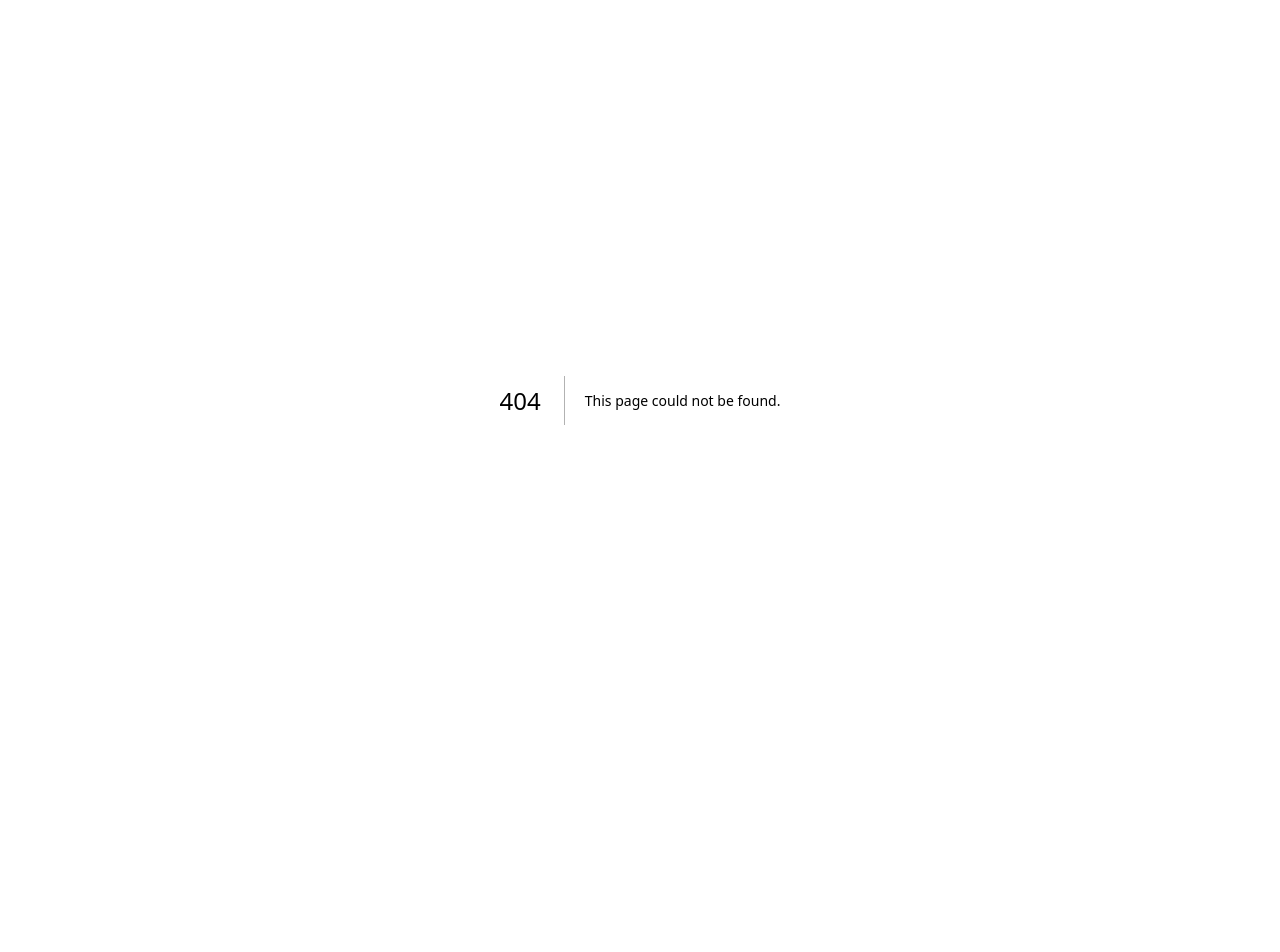
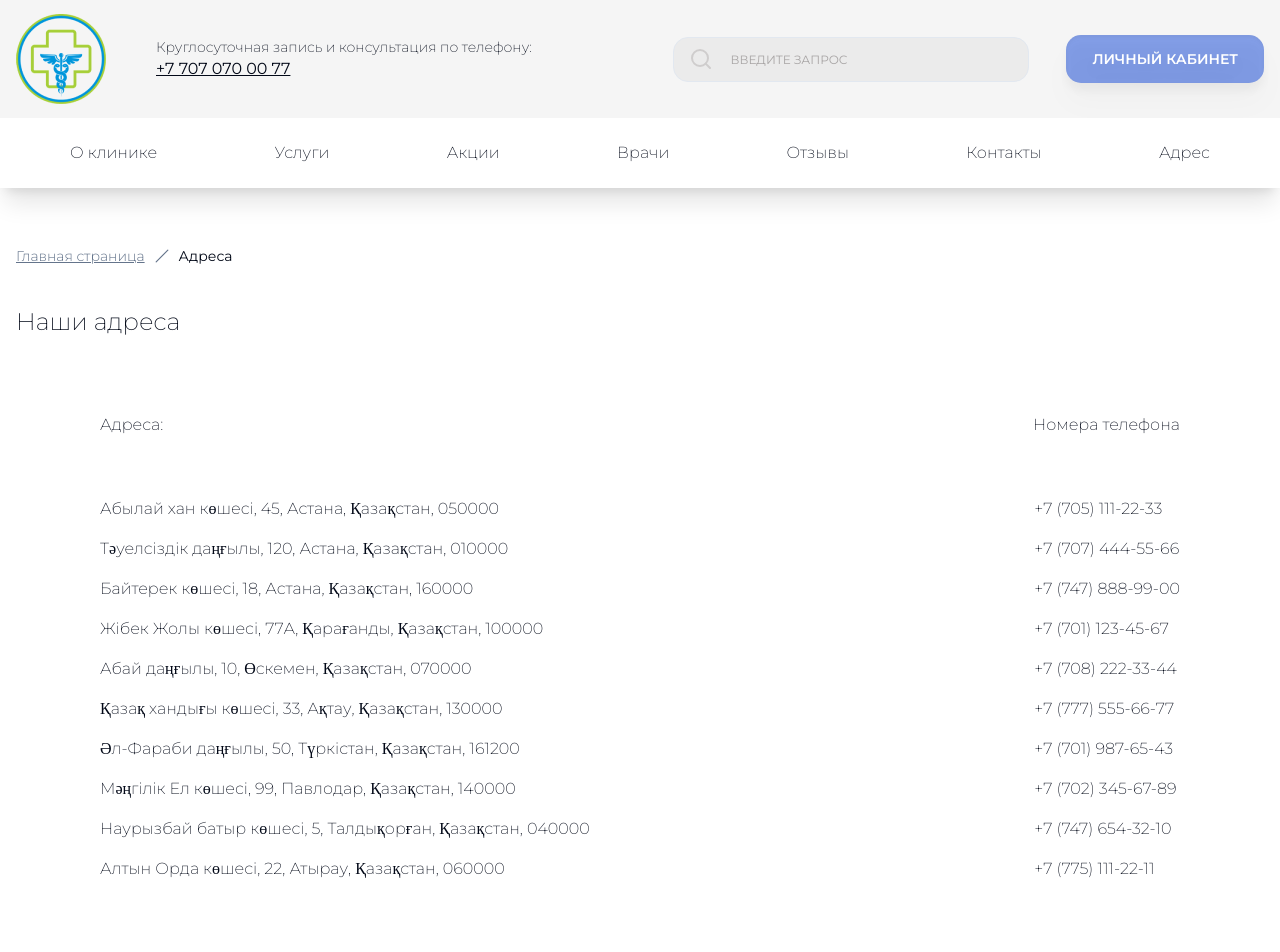
Before and after one commit to mukhammed2021/clinic, a Next.js app: page /address in a window 1280 px wide. Before the commit this address had no page. Shown: the top 952 px of the page. Before the commit the page ends 800 px from the top, so only its background shows below. Built offline with nearby package versions, Linux system fonts and the light colour scheme.

Commit message:
address page

```diff
--- /dev/null
+++ b/app/address/addresses.tsx
@@ -0,0 +1,77 @@
+export default function Addresses() {
+  return (
+    <section className="pb-10 sm:pb-20 md:pb-40">
+      <div className="container">
+        <h2 className="mb-8 sm:mb-[4.6875rem] text-2xl">Наши адреса</h2>
+      </div>
+      <div className="container grid !max-w-[69.5rem] grid-cols-[500px,150px] md:grid-cols-[4fr,1fr] overflow-x-scroll justify-between">
+        <p className="mb-[3.75rem]">Адреса:</p>
+        <p className="mb-[3.75rem] justify-self-end">Номера телефона</p>
+        <ul className="space-y-4">
+          <li>
+            <p>Абылай хан көшесі, 45, Астана, Қазақстан, 050000</p>
+          </li>
+          <li>
+            <p>Тәуелсіздік даңғылы, 120, Астана, Қазақстан, 010000</p>
+          </li>
+          <li>
+            <p>Байтерек көшесі, 18, Астана, Қазақстан, 160000</p>
+          </li>
+          <li>
+            <p>Жібек Жолы көшесі, 77А, Қарағанды, Қазақстан, 100000</p>
+          </li>
+          <li>
+            <p>Абай даңғылы, 10, Өскемен, Қазақстан, 070000</p>
+          </li>
+          <li>
+            <p>Қазақ хандығы көшесі, 33, Ақтау, Қазақстан, 130000</p>
+          </li>
+          <li>
+            <p>Әл-Фараби даңғылы, 50, Түркістан, Қазақстан, 161200</p>
+          </li>
+          <li>
+            <p>Мәңгілік Ел көшесі, 99, Павлодар, Қазақстан, 140000</p>
+          </li>
+          <li>
+            <p>Наурызбай батыр көшесі, 5, Талдықорған, Қазақстан, 040000</p>
+          </li>
+          <li>
+            <p>Алтын Орда көшесі, 22, Атырау, Қазақстан, 060000</p>
+          </li>
+        </ul>
+        <ul className="space-y-4 justify-self-end">
+          <li>
+            <a href="tel:+77051112233">+7 (705) 111-22-33</a>
+          </li>
+          <li>
+            <a href="tel:+77074445566">+7 (707) 444-55-66</a>
+          </li>
+          <li>
+            <a href="tel:+77478889900">+7 (747) 888-99-00</a>
+          </li>
+          <li>
+            <a href="tel:+77011234567">+7 (701) 123-45-67</a>
+          </li>
+          <li>
+            <a href="tel:+77082223344">+7 (708) 222-33-44</a>
+          </li>
+          <li>
+            <a href="tel:+77775556677">+7 (777) 555-66-77</a>
+          </li>
+          <li>
+            <a href="tel:+77019876543">+7 (701) 987-65-43</a>
+          </li>
+          <li>
+            <a href="tel:+77023456789">+7 (702) 345-67-89</a>
+          </li>
+          <li>
+            <a href="tel:+77476543210">+7 (747) 654-32-10</a>
+          </li>
+          <li>
+            <a href="tel:+77751112211">+7 (775) 111-22-11</a>
+          </li>
+        </ul>
+      </div>
+    </section>
+  );
+}
--- /dev/null
+++ b/app/address/page.tsx
@@ -0,0 +1,19 @@
+import BreadcrumbSection from "@/components/breadcrumb";
+import Footer from "@/components/footer";
+import Header from "@/components/header";
+import Addresses from "./addresses";
+import Enroll from "@/components/enroll";
+
+export default function Address() {
+  return (
+    <div className="wrapper">
+      <Header />
+      <main>
+        <BreadcrumbSection breadcrumbPage="Адреса" />
+        <Addresses />
+        <Enroll />
+      </main>
+      <Footer />
+    </div>
+  );
+}
```
